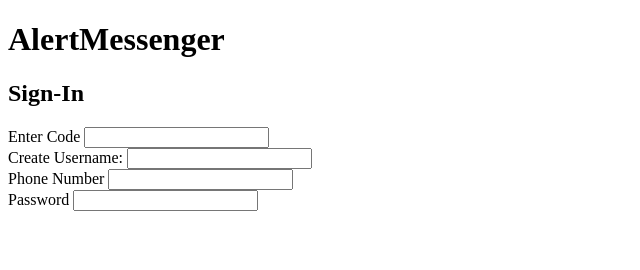
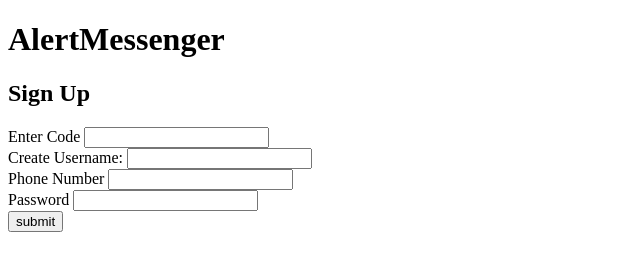
Before and after one commit to YC2015/alertmessenger, a plain HTML site: page index.html in a window 1280 px wide. Shown: the whole page, without its empty margins (0-640 px from the left). Drawn offline with Linux system fonts and the light colour scheme.

Commit message:
added submit button

```diff
--- a/index.html
+++ b/index.html
@@ -6,12 +6,13 @@
   </head>
   <body>
     <h1>AlertMessenger</h1>
-    <h2>Sign-In</h2>
+    <h2>Sign Up</h2>
     <form>
       <label>Enter Code <input type ='text'/></label><br/>
       <label>Create Username: <input type = 'text'/></label><br/>
       <label>Phone Number <input type = 'text'/></label><br/>
       <label>Password <input type = 'text'/></label><br/>
+      <input type = 'submit' value = 'submit'/>
     </form>
   </body>
 </html>
```
